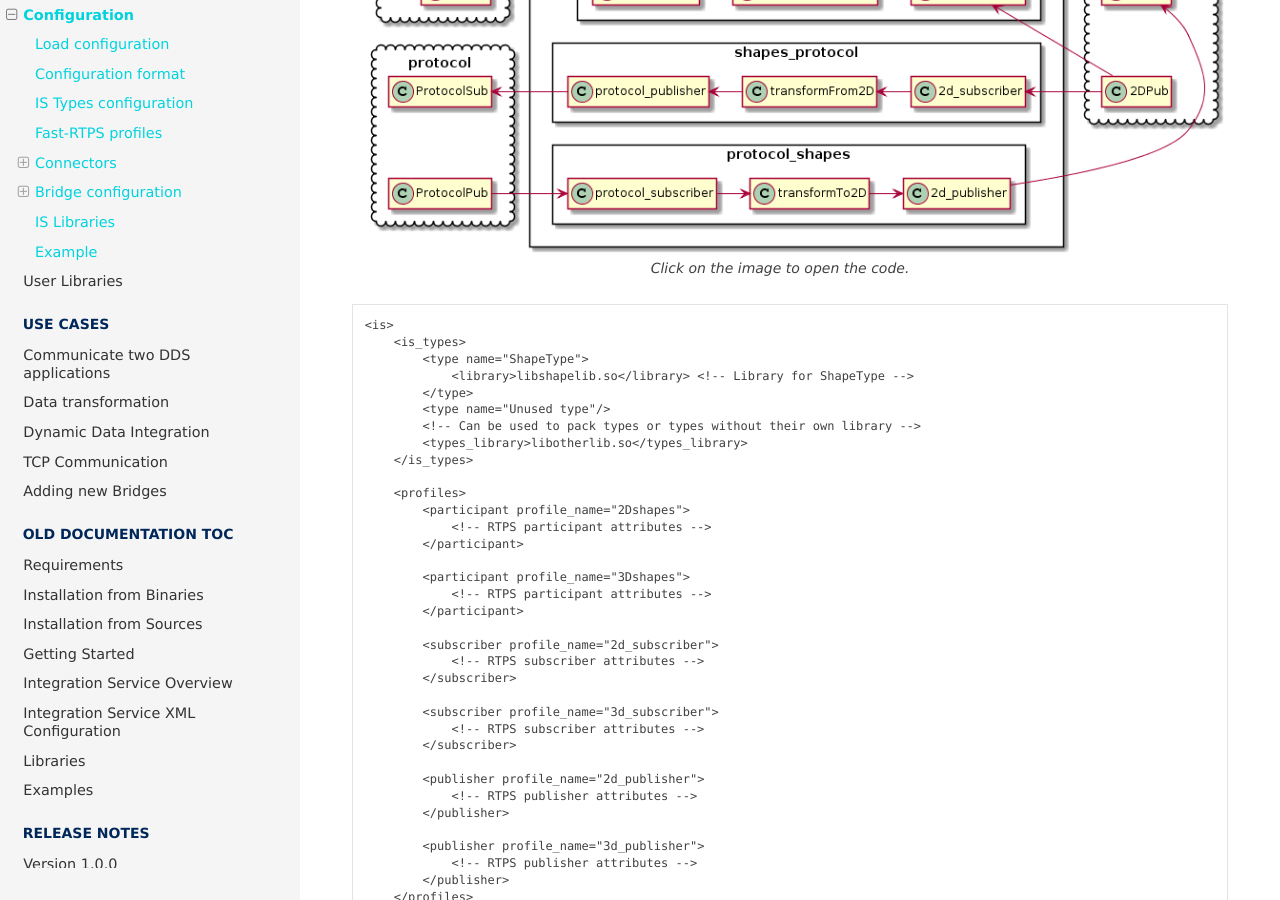
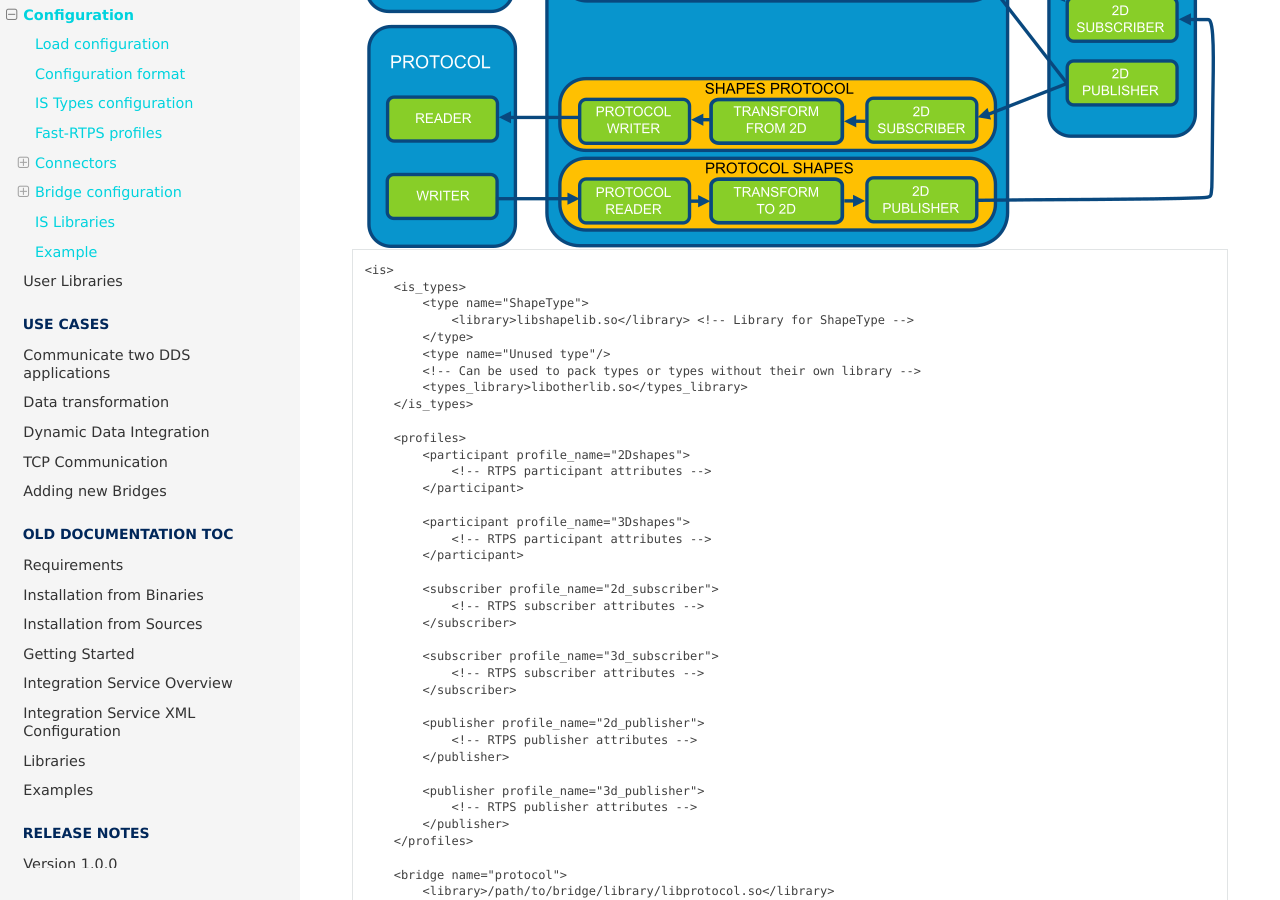
Before and after one commit to eProsima/Integration-Service-docs, a Sphinx documentation site: the page built from docs/configuration.rst, in a window 1280 px wide and 900 px high, scrolled down 8108 px. Built offline with Sphinx 7.4.7 and the Read the Docs theme 2.0.0, drawn with Linux system fonts in a browser that asks for light colours.

Commit message:
Refs #3933 Update every diagram to the new model using InkScape

```diff
--- a/docs/configuration.rst
+++ b/docs/configuration.rst
@@ -115,7 +115,7 @@ communicate with it and follow the ``ISWriter`` interface. By default, the *tran
 :class:`on_received_data` method calls to the instance of ``ISBridge``.
 To change this behaviour it's mandatory to override the complete data flow.
 
-.. image:: IS-RTPS-to-Other.png
+.. image:: RTPS_other_connector.png
     :align: center
 
 .. literalinclude:: configuration.xml
@@ -134,7 +134,7 @@ The same logic applies in this *connectors* as in the :ref:`Connector from RTPS
 but in this case, the RTPS participant is the *writer*. An example of this can be found on
 `FIROS2 <https://github.com/eProsima/FIROS2/tree/master/examples/helloworld_ros2>`__.
 
-.. image:: IS-Other-to-RTPS.png
+.. image:: Other_RTPS_connector.png
     :align: center
 
 .. literalinclude:: configuration.xml
@@ -227,12 +227,8 @@ The relationships between *participants* and *subscribers*/*publishers* defined
 stablished by each *connector*. This allows to share *subscribers*/*publishers* configurations between *participants*.
 There are four *connectors* defined: *shapes_projection*, *shapes_stereo*, *shapes_protocol* and *protocol_shapes*.
 
-.. figure:: Config.png
+.. figure:: Complete_example.png
     :align: center
-    :target: example_config.xml
-    :alt: Click on the image to open the code.
-
-    Click on the image to open the code.
 
 .. literalinclude:: configuration.xml
     :language: xml
```
Also changed, not shown: other parts of docs/configuration.rst (+2 -2 lines), docs/Bidirectional_connector.png (added), docs/Bidirectional_connector.svg (added), docs/Complete_example.png (added), docs/Complete_example.svg (added), docs/Other_RTPS_connector.png (added), docs/Other_RTPS_connector.svg (added), docs/RTPS_Other_connector.svg (added), docs/RTPS_connector.png (added), docs/RTPS_connector.svg (added), docs/RTPS_other_connector.png (added).
